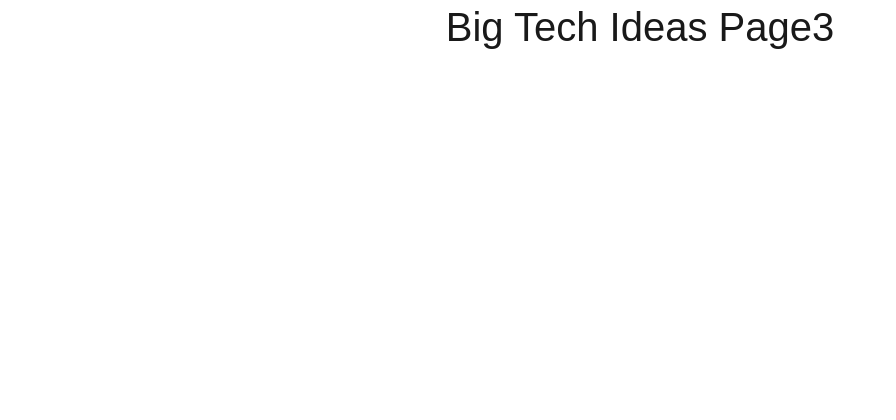
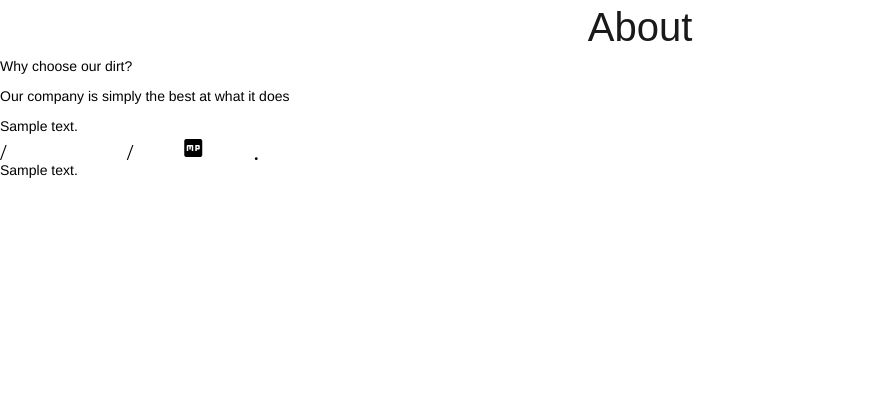
Before and after one commit to jacksemancik/MailOrderDirt, a Django app: template templates/home.html in a window 1280 px wide. Shown: the part 2101-2521 px from the top of the page, without its empty margins (0-896 px from the left). Run offline with Django 3.2, Linux system fonts and the light colour scheme; tables that the repository leaves empty hold one stand-in row (values such as "Sample post"); the template is opened without the code that fills it: values that come from a table or form of the project are taken from there, most other values are stand-ins (such as "Sample title", 1, 10 or a date in 2020); grey boxes marked "Sample" are stand-in pictures; parts of the project's set-up code (start-up, migrations or seed data) failed here and were passed over; some libraries are stand-ins or nearby versions.

Commit message:
Add about section

```diff
--- a/templates/home.html
+++ b/templates/home.html
@@ -38,11 +38,40 @@
     </article>
 
     <article class="article noimg2" id="nav4">
-        <p class="divtitle">Big Tech Ideas Page3</p>
+      <p class="divtitle about">About</p>
+      <p class="divsub">Why choose our dirt?</p>
+      <div class="about-container">
+        <p class="side-text">Our company is simply the best at what it does</p>
+        <div class="about-text">
+          {{ about_text.about }}
+        </div>
+        <div class="skills">
+          {% for skill in skills %}
+            <div class="skill">
+              <i class="medium material-icons">{{ skill.icon }}</i>
+              <p class="skill-text">{{ skill.description }}</p>
+            </div>
+          {% endfor %}
+        </div>
+      </div>
     </article>
 
     <article class="article backimg3" id="nav5">
-        <p class="divtitle">Big Tech Ideas Page3</p>
+      <p class="divtitle testimonials">Testimonials</p>
+      <div class="testimonial">
+        <div class="same">
+
+        </div>
+        <div class="same">
+
+        </div>
+        <div class="same">
+
+        </div>
+        <div class="same">
+
+        </div>
+      </div>
     </article>
 </section>
 {% endblock %}
```
